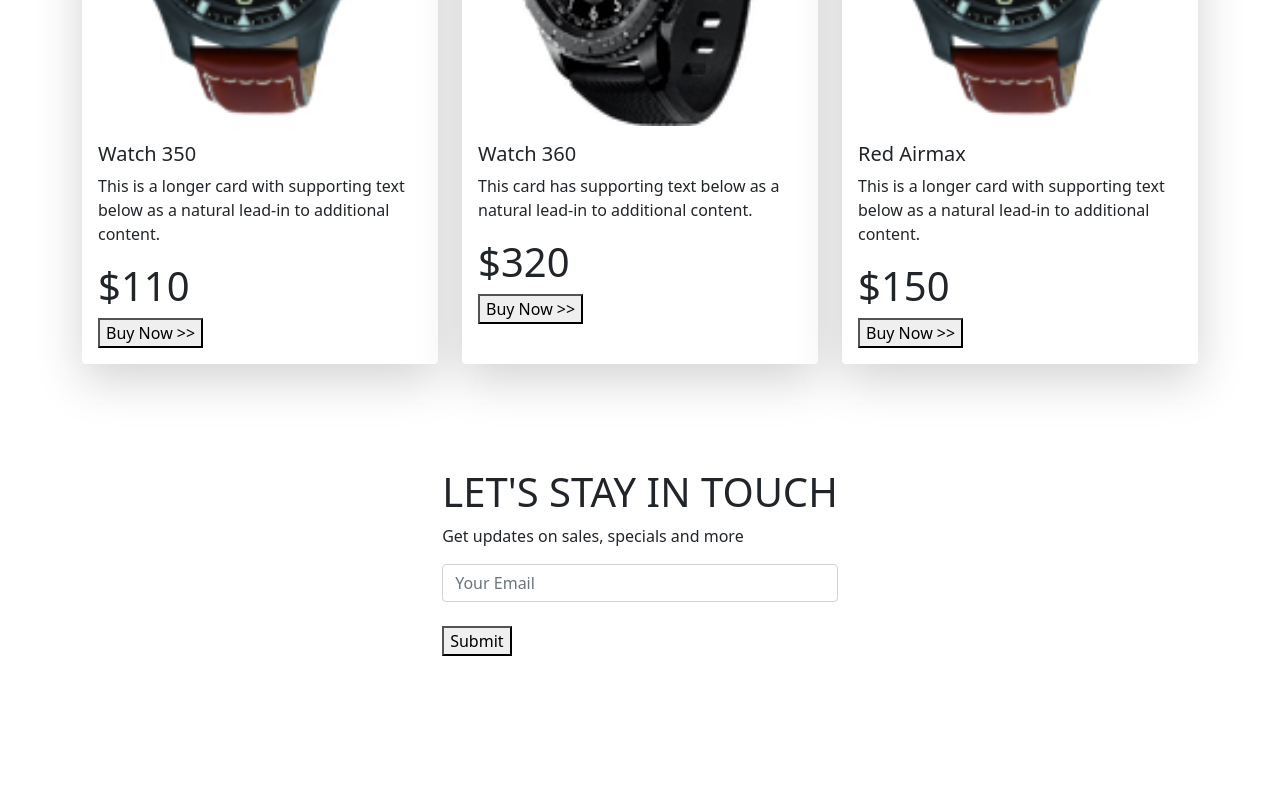
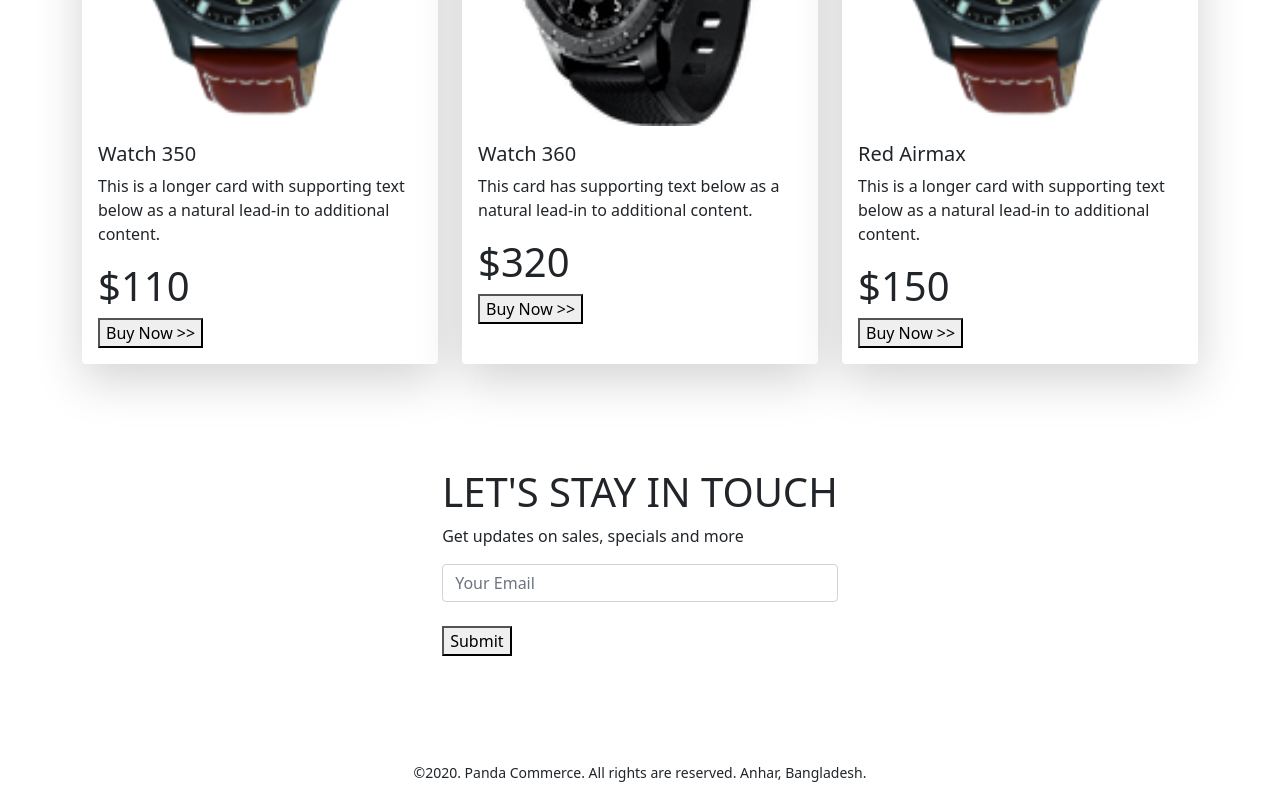
Before and after one commit to Anhar-Hossain-Khan/panda-commerce1-bootstrap, a plain HTML site: page index.html in a window 1280 px wide. Shown: the part 2305-3105 px from the top of the page. Before the commit the page ends 3017 px from the top, so only its background shows below. Drawn offline with Linux system fonts and the light colour scheme.

Commit message:
footer added

```diff
--- a/index.html
+++ b/index.html
@@ -316,6 +316,9 @@
 </section>
 </main>
 
+<footer class="mt-5 text-center">
+    <p><small>©2020. Panda Commerce. All rights are reserved. Anhar, Bangladesh.</small></p>
+        </footer>
 
     <script src="js/bootstrap.bundle.min.js"></script>
 </body>
```
